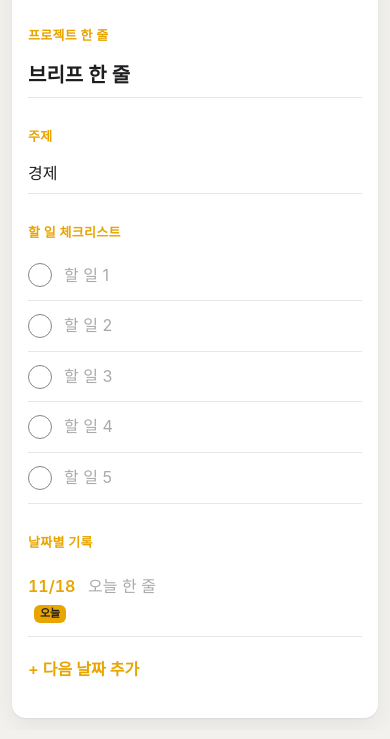
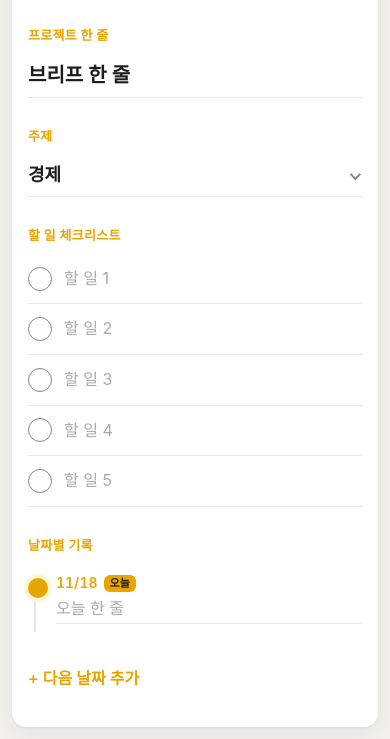
Before and after one commit to khpark1168/article-note, a plain HTML site: page index.html in a window 390 px wide. Shown: the part 136-875 px from the top of the page. Drawn offline with Linux system fonts and the light colour scheme.

Commit message:
기사 섹션 선택
섹션 타이핑 → 5가지 대분류에서 선택

```diff
--- a/index.html
+++ b/index.html
@@ -3,7 +3,7 @@
 <head>
 <meta charset="UTF-8">
 <meta name="viewport" content="width=device-width, initial-scale=1, viewport-fit=cover">
-<title>기사 노트</title>
+<title>기사 프로젝트 노트</title>
 <style>
   :root {
     --bg: #f2f1ee;
@@ -72,6 +72,34 @@
   }
   .field:focus { border-bottom-color: var(--accent); }
   .field.big { font-size: 20px; font-weight: 600; }
+  .menu { position: relative; }
+  .menu-btn {
+    width: 100%; display: flex; align-items: center; justify-content: space-between;
+    background: transparent; border: 0; border-bottom: 1px solid var(--line);
+    color: var(--text); font: inherit; font-size: 18px; font-weight: 600;
+    padding: 6px 0; cursor: pointer; text-align: left;
+  }
+  .menu-btn:focus-visible, .menu.open .menu-btn { outline: 0; border-bottom-color: var(--accent); }
+  .chev {
+    width: 8px; height: 8px; margin-right: 4px;
+    border: solid var(--sub); border-width: 0 2px 2px 0;
+    transform: rotate(45deg) translateY(-2px); transition: transform .15s;
+  }
+  .menu.open .chev { transform: rotate(-135deg) translateY(-2px); }
+  .menu-list {
+    position: absolute; left: 0; right: 0; top: calc(100% + 6px); z-index: 10;
+    margin: 0; padding: 6px; list-style: none;
+    background: var(--paper); border: 1px solid var(--line); border-radius: 12px;
+    box-shadow: 0 8px 28px rgba(0,0,0,.18);
+  }
+  .menu-list[hidden] { display: none; }
+  .menu-list li {
+    display: flex; align-items: center; justify-content: space-between;
+    padding: 10px 12px; border-radius: 8px; color: var(--text); cursor: pointer;
+  }
+  .menu-list li:hover { background: var(--accent-soft); }
+  .menu-list li[aria-selected="true"] { font-weight: 600; }
+  .menu-list li[aria-selected="true"]::after { content: "✓"; color: var(--accent); font-weight: 700; }
   ::placeholder { color: var(--sub); opacity: .7; }
 
   /* 체크리스트 */
@@ -100,21 +128,30 @@
   }
   .todo li.done .txt { color: var(--sub); text-decoration: line-through; }
 
-  /* 날짜별 기록 */
-  .log { display: grid; gap: 4px; }
-  .entry {
-    display: grid; grid-template-columns: 64px 1fr; gap: 12px; align-items: start;
-    padding: 10px 0; border-bottom: 1px solid var(--line);
+  /* 날짜별 기록 (타임라인) */
+  .log { position: relative; padding-left: 28px; }
+  .log::before {
+    content: ""; position: absolute; left: 6px; top: 14px; bottom: 14px;
+    width: 2px; background: var(--line); border-radius: 1px;
   }
-  .entry .date { font-weight: 600; color: var(--accent); padding-top: 4px; font-variant-numeric: tabular-nums; }
+  .entry { position: relative; padding: 8px 0 14px; }
+  .entry::before {
+    content: ""; position: absolute; left: -28px; top: 14px;
+    width: 14px; height: 14px; border-radius: 50%;
+    background: var(--paper); border: 3px solid var(--accent);
+  }
+  .entry.today::before { background: var(--accent); box-shadow: 0 0 0 4px var(--accent-soft); }
+  .entry .date { font-weight: 600; color: var(--accent); font-size: 14px; font-variant-numeric: tabular-nums; }
   .entry .today-tag {
     display: inline-block; margin-left: 6px; font-size: 11px; font-weight: 600;
     background: var(--accent); color: #1d1d1f; border-radius: 6px; padding: 0 6px; vertical-align: 1px;
   }
   .entry .line {
     width: 100%; border: 0; outline: 0; background: transparent; resize: none;
-    color: var(--text); font: inherit; padding: 4px 0; overflow: hidden;
+    color: var(--text); font: inherit; padding: 2px 0; overflow: hidden;
+    border-bottom: 1px solid var(--line);
   }
+  .entry .line:focus { border-bottom-color: var(--accent); }
   .add {
     margin-top: 12px; background: transparent; border: 0; color: var(--accent);
     font: inherit; font-weight: 600; padding: 8px 0; cursor: pointer;
@@ -125,7 +162,6 @@
     body { padding: 12px; font-size: 16px; }
     .body { padding: 20px 16px 28px; }
     h1 { font-size: 24px; }
-    .entry { grid-template-columns: 52px 1fr; gap: 8px; }
   }
 </style>
 </head>
@@ -147,7 +183,18 @@
 
       <section>
         <h2>주제</h2>
-        <input class="field" id="topic" value="경제" aria-label="주제">
+        <div class="menu" id="topicMenu">
+          <button class="menu-btn" id="topicBtn" type="button" aria-haspopup="listbox" aria-expanded="false" aria-label="주제">
+            <span id="topicLabel">경제</span><i class="chev"></i>
+          </button>
+          <ul class="menu-list" id="topicList" role="listbox" hidden>
+            <li role="option" data-v="정치">정치</li>
+            <li role="option" data-v="경제">경제</li>
+            <li role="option" data-v="사회">사회</li>
+            <li role="option" data-v="문화·생활">문화·생활</li>
+            <li role="option" data-v="IT·과학">IT·과학</li>
+          </ul>
+        </div>
       </section>
 
       <section>
@@ -188,14 +235,35 @@
   }
 
   var $project = document.getElementById("project");
-  var $topic = document.getElementById("topic");
+  var $menu = document.getElementById("topicMenu");
+  var $btn = document.getElementById("topicBtn");
+  var $label = document.getElementById("topicLabel");
+  var $list = document.getElementById("topicList");
   var $todo = document.getElementById("todo");
   var $log = document.getElementById("log");
 
   $project.value = state.project;
-  $topic.value = state.topic;
+  var topics = ["정치","경제","사회","문화·생활","IT·과학"];
+  if (topics.indexOf(state.topic) < 0) state.topic = "경제";
+  function setTopic(v) {
+    state.topic = v; $label.textContent = v;
+    Array.prototype.forEach.call($list.children, function (li) {
+      li.setAttribute("aria-selected", li.dataset.v === v ? "true" : "false");
+    });
+  }
+  function toggle(open) {
+    $list.hidden = !open; $menu.classList.toggle("open", open);
+    $btn.setAttribute("aria-expanded", open ? "true" : "false");
+  }
+  setTopic(state.topic);
+  $btn.addEventListener("click", function () { toggle($list.hidden); });
+  $list.addEventListener("click", function (e) {
+    var li = e.target.closest("li"); if (!li) return;
+    setTopic(li.dataset.v); save(); toggle(false);
+  });
+  document.addEventListener("click", function (e) { if (!$menu.contains(e.target)) toggle(false); });
+  document.addEventListener("keydown", function (e) { if (e.key === "Escape") toggle(false); });
   $project.addEventListener("input", function () { state.project = $project.value; save(); });
-  $topic.addEventListener("input", function () { state.topic = $topic.value; save(); });
 
   // 체크리스트
   state.todos.forEach(function (item, i) {
@@ -227,7 +295,7 @@
 
   function renderEntry(entry) {
     var row = document.createElement("div");
-    row.className = "entry";
+    row.className = "entry" + (entry.d === todayStr() ? " today" : "");
 
     var date = document.createElement("div");
     date.className = "date";
```
